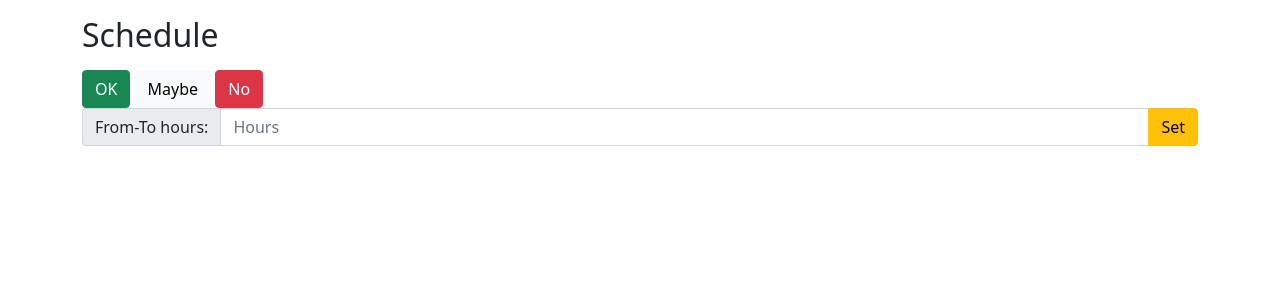
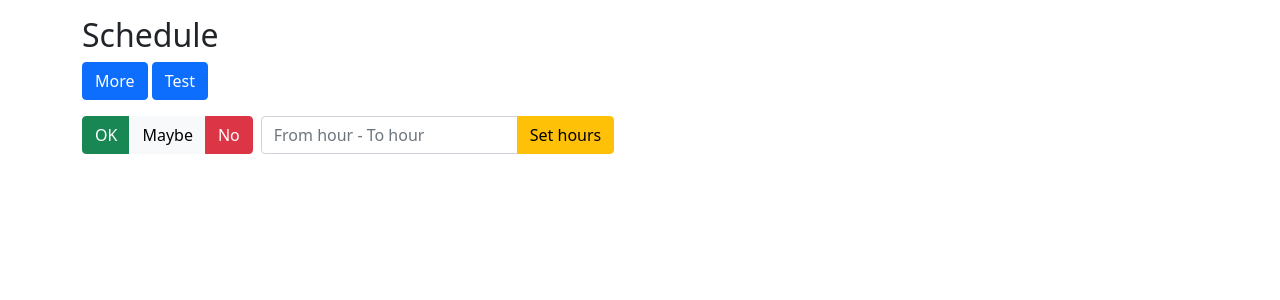
Before and after one commit to igrek51/schedulio, a Python web app: template templates/new.html in a window 1280 px wide. Shown: the top 300 px of the page. Run offline with Jinja, Linux system fonts and the light colour scheme; the template is opened without the code that fills it, so the values that code supplies are empty; some libraries are stand-ins or nearby versions.

Commit message:
Enhance displaying the table

```diff
--- a/static/schedulio.new.js
+++ b/static/schedulio.new.js
@@ -5,109 +5,147 @@ const data = [
     ['Wed 2022-05-25', 'ok', '21-24', 'no', ''],
     ['Thu 2022-05-26', '', '', '', ''],
     ['Fri 2022-05-27', '', '', '', ''],
-];
+]
 
 function celRenderer(instance, td, row, col, prop, value, cellProperties) {
-    Handsontable.renderers.TextRenderer.apply(this, arguments);
+    Handsontable.renderers.TextRenderer.apply(this, arguments)
     if (row == 0) {
-        td.style.color = '#000000';
-        td.style.background = '#F8F9FA';
-        td.style.fontWeight = 'bold';
+        td.style.color = '#000000'
+        td.style.background = '#F8F9FA'
+        td.style.fontWeight = 'bold'
     } else if (col == 0) {
-        td.style.color = '#000000';
-        td.style.background = '#FFFFFF';
+        td.style.color = '#000000'
+        td.style.background = '#FFFFFF'
     } else if (value == 'ok') {
-        td.style.color = '#38782E';
-        td.style.background = '#D9EAD3';
-        td.style.fontWeight = 'bold';
+        td.style.color = '#38782E'
+        td.style.background = '#D9EAD3'
+        td.style.fontWeight = 'bold'
     } else if (value == 'no') {
-        td.style.color = '#AC322C';
-        td.style.background = '#EA9999';
-    } else if (value == '') {
-        td.style.color = '#000000';
-        td.style.background = '#FFFFFF';
+        td.style.color = '#AC322C'
+        td.style.background = '#EA9999'
+    } else if (value == '' || value == null || value == undefined) {
+        td.style.color = '#000000'
+        td.style.background = '#FFFFFF'
     } else {
-        td.style.color = '#000000';
-        td.style.background = '#FFF2CC';
-        td.style.fontWeight = 'bold';
+        td.style.color = '#000000'
+        td.style.background = '#FFF2CC'
+        td.style.fontWeight = 'bold'
     }
 }
 
-const container = document.getElementById('scheduleTable');
+var loadMoreData = function(n) {
+    for (let i = 0; i < n; i += 1) {
+        data.push(['Sat 2022-05-27', '', '', '', ''])
+    }
+    hot.updateData(data)
+    hot.render()
+}
+
+const container = document.getElementById('scheduleTable')
 const hot = new Handsontable(container, {
     data: data,
     rowHeaders: false,
     colHeaders: false,
-    height: 'auto',
+    width: 'auto',
+    height: '20vw',
     colWidths(index) {
         if (index == 0) {
-            return 150;
+            return 150
         }
-        return 100;
+        return 100
     },
+    fixedRowsTop: 1,
     rowHeights: 40,
     className: 'htCenter htMiddle',
     manualColumnResize: true,
-    contextMenu: [
-        'ok',
-        'ok, but...',
-        '(maybe)',
-        'no',
-    ],
     cells(row, col) {
-        const cellProperties = {};
+        const cellProperties = {}
         if (col == 0) {
-            cellProperties.readOnly = true;
+            cellProperties.readOnly = true
         } else {
-            cellProperties.readOnly = false;
+            cellProperties.readOnly = false
         }
-        cellProperties.renderer = celRenderer;
-        return cellProperties;
+        cellProperties.renderer = celRenderer
+        return cellProperties
+    },
+    contextMenu: {
+        items: {
+            vote_ok: {
+                name: 'ok',
+                callback(key, selection, clickEvent) {
+                    setSelectedCells('ok')
+                }
+            },
+            vote_ok_hours: {
+                name: 'ok with hours',
+                callback(key, selection, clickEvent) {
+                    voteOkHours()
+                }
+            },
+            vote_maybe: {
+                name: '(maybe)',
+                callback(key, selection, clickEvent) {
+                    setSelectedCells('')
+                }
+            },
+            vote_no: {
+                name: 'no',
+                callback(key, selection, clickEvent) {
+                    setSelectedCells('no')
+                }
+            },
+        },
     },
     outsideClickDeselects: false,
     selectionMode: 'multiple',
     licenseKey: 'non-commercial-and-evaluation',
-});
+})
+
+
+$("#btn-more-days").click(function () {
+    loadMoreData(7)
+    hot.scrollViewportTo(hot.countRows() - 1)
+})
 
 $("#btn-answer-ok").click(function () {
-    const selected = hot.getSelected() || [];
-    setSelectedCells(selected, 'ok');
+    setSelectedCells('ok')
 })
 
 $("#btn-answer-maybe").click(function () {
-    const selected = hot.getSelected() || [];
-    setSelectedCells(selected, '');
+    setSelectedCells('')
 })
 
 $("#btn-answer-no").click(function () {
-    const selected = hot.getSelected() || [];
-    setSelectedCells(selected, 'no');
+    setSelectedCells('no')
 })
 
 $("#btn-answer-hours").click(function () {
-    const selected = hot.getSelected() || [];
-    value = $(`#input-answer-hours`).val()
-    setSelectedCells(selected, value);
+    voteOkHours()
 })
 
-function setSelectedCells(selected, value) {
-    hot.suspendRender();
-    console.log('setting ok', selected)
+function voteOkHours() {
+    value = $(`#input-answer-hours`).val()
+    setSelectedCells(value)
+}
+
+function setSelectedCells(value) {
+    const selected = hot.getSelected() || []
+    hot.suspendRender()
 
     for (let index = 0; index < selected.length; index += 1) {
-      const [row1, column1, row2, column2] = selected[index];
-      const startRow = Math.max(Math.min(row1, row2), 0);
-      const endRow = Math.max(row1, row2);
-      const startCol = Math.max(Math.min(column1, column2), 0);
-      const endCol = Math.max(column1, column2);
+        const [row1, column1, row2, column2] = selected[index]
+        const startRow = Math.max(Math.min(row1, row2), 1)
+        const endRow = Math.max(row1, row2)
+        const startCol = Math.max(Math.min(column1, column2), 1)
+        const endCol = Math.max(column1, column2)
 
-      for (let rowIndex = startRow; rowIndex <= endRow; rowIndex += 1) {
-        for (let columnIndex = startCol; columnIndex <= endCol; columnIndex += 1) {
-            hot.setDataAtCell(rowIndex, columnIndex, value);
+        for (let rowIndex = startRow; rowIndex <= endRow; rowIndex += 1) {
+            for (let columnIndex = startCol; columnIndex <= endCol; columnIndex += 1) {
+                hot.setDataAtCell(rowIndex, columnIndex, value)
+            }
         }
-      }
     }
 
-    hot.render();
-    hot.resumeRender();
+    hot.render()
+    hot.resumeRender()
 }
--- a/templates/new.html
+++ b/templates/new.html
@@ -6,14 +6,21 @@
 
     <div id="scheduleTable"></div>
 
-    <div class="mt-3">
-        <button type="button" class="btn btn-success" id="btn-answer-ok">OK</button>
-        <button type="button" class="btn btn-light" id="btn-answer-maybe">Maybe</button>
-        <button type="button" class="btn btn-danger" id="btn-answer-no">No</button>
-        <div class="input-group mb-4">
-            <span class="input-group-text">From-To hours:</span>
-            <input type="text" class="form-control" placeholder="Hours" id="input-answer-hours" value="">
-            <button class="btn btn-warning" type="button" id="btn-answer-hours">Set</button>
+    <button type="button" class="btn btn-primary" id="btn-more-days">More</button>
+
+    <button type="button" class="btn btn-primary" id="btn-test">Test</button>
+
+    <div class="btn-toolbar mt-3">
+        <div class="btn-group">
+            <button type="button" class="btn btn-success" id="btn-answer-ok">OK</button>
+            <button type="button" class="btn btn-light" id="btn-answer-maybe">Maybe</button>
+            <button type="button" class="btn btn-danger" id="btn-answer-no">No</button>
+        </div>
+        <div class="btn-group ms-2">
+            <div class="input-group">
+                <input type="text" class="form-control" placeholder="From hour - To hour" id="input-answer-hours" value="">
+                <button class="btn btn-warning" type="button" id="btn-answer-hours">Set hours</button>
+            </div>
         </div>
     </div>
 </div>
```
